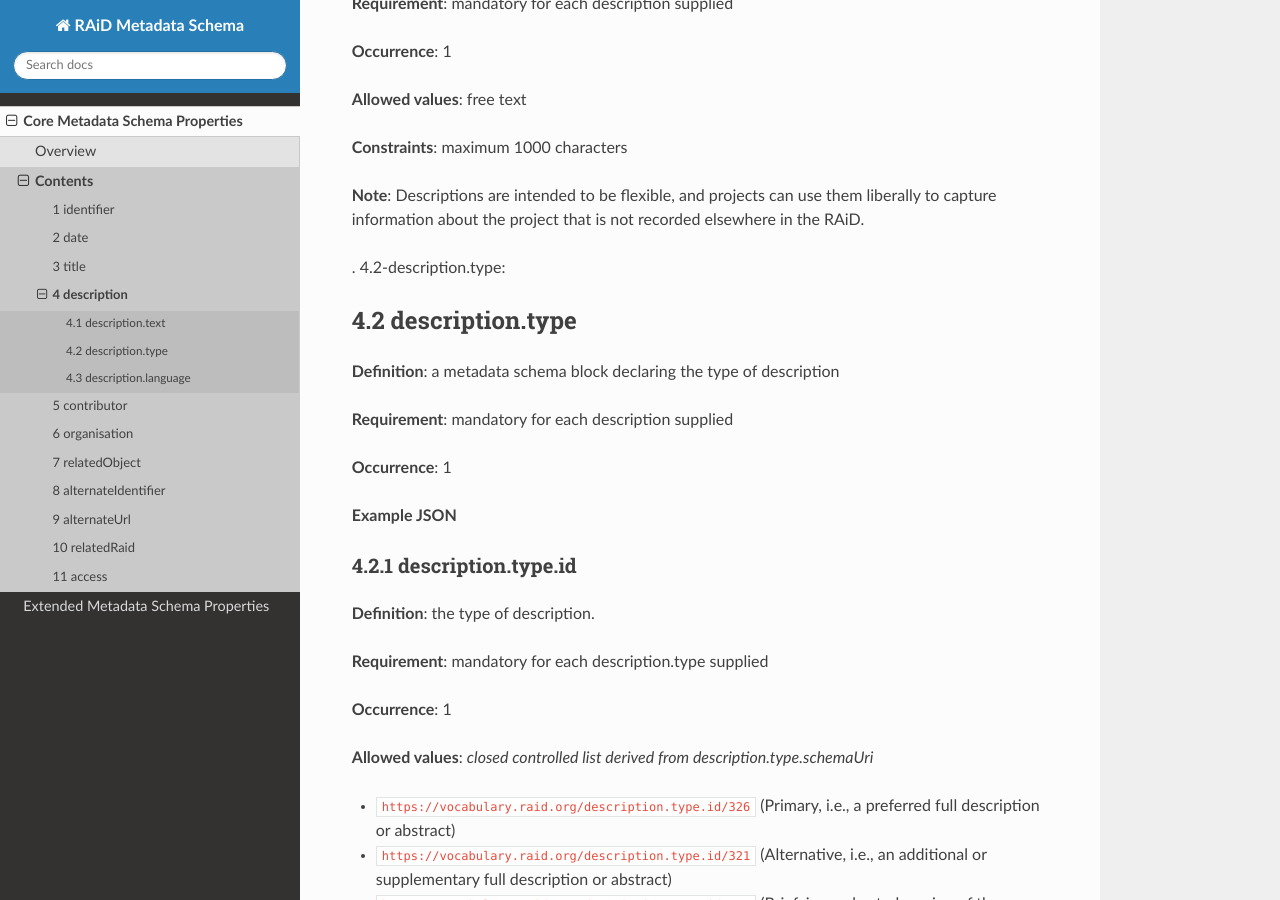
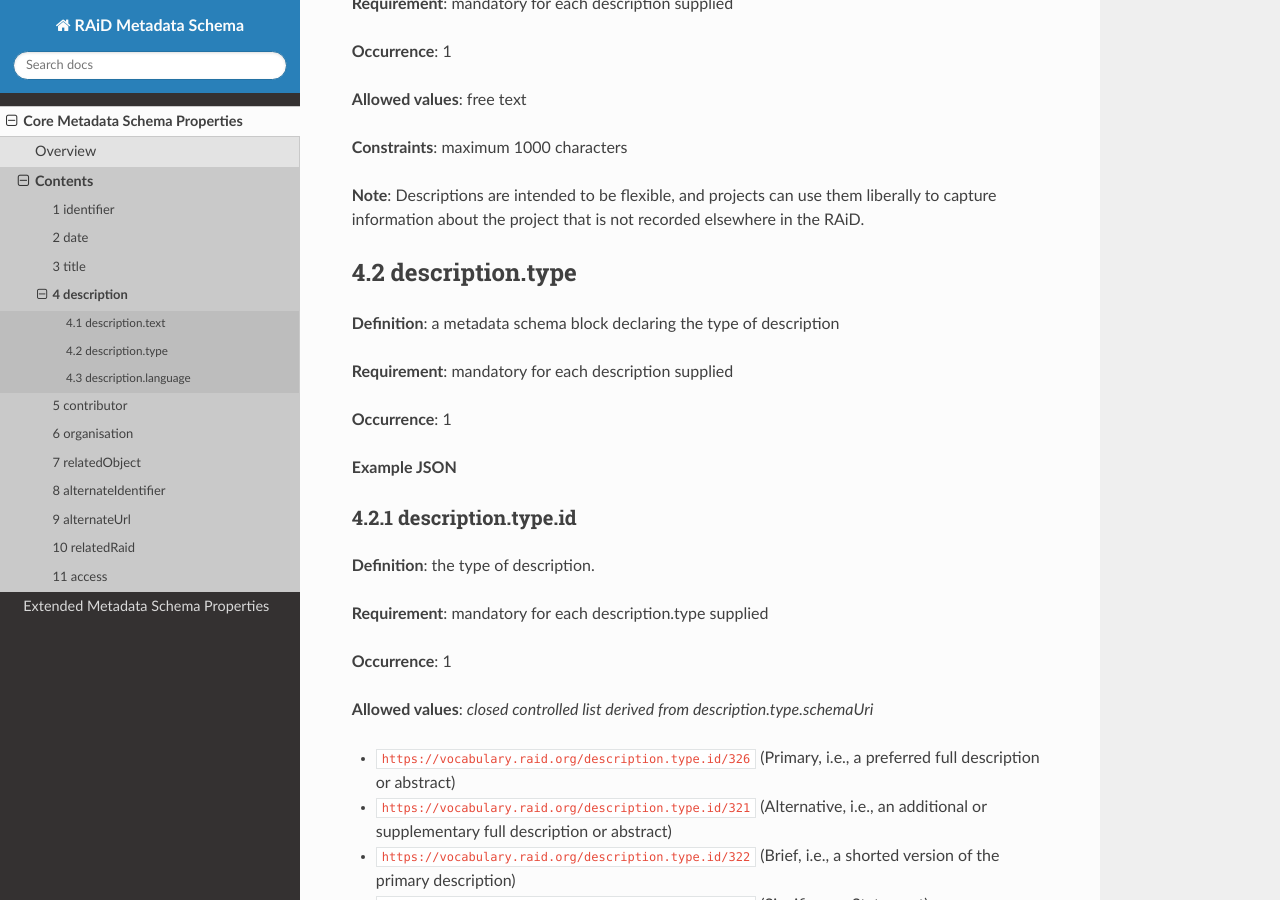
Before and after one commit to au-research/raid-metadata, a Sphinx documentation site: the page built from rtd/docs/source/core/descriptions.rst, in a window 1280 px wide and 900 px high, scrolled down 612 px. Built offline with Sphinx 7.4.7 and the Read the Docs theme 3.1.0, drawn with Linux system fonts in a browser that asks for light colours; pages that are not in the unit, such as notebooks, are missing from menus.

Commit message:
Update descriptions.rst
Line 34: Fixed code

```diff
--- a/rtd/docs/source/core/descriptions.rst
+++ b/rtd/docs/source/core/descriptions.rst
@@ -31,7 +31,7 @@
 
 **Note**: Descriptions are intended to be flexible, and projects can use them liberally to capture information about the project that is not recorded elsewhere in the RAiD.
 
-. 4.2-description.type:
+.. _4.2-description.type:
 
 4.2 description.type
 --------------------
```
